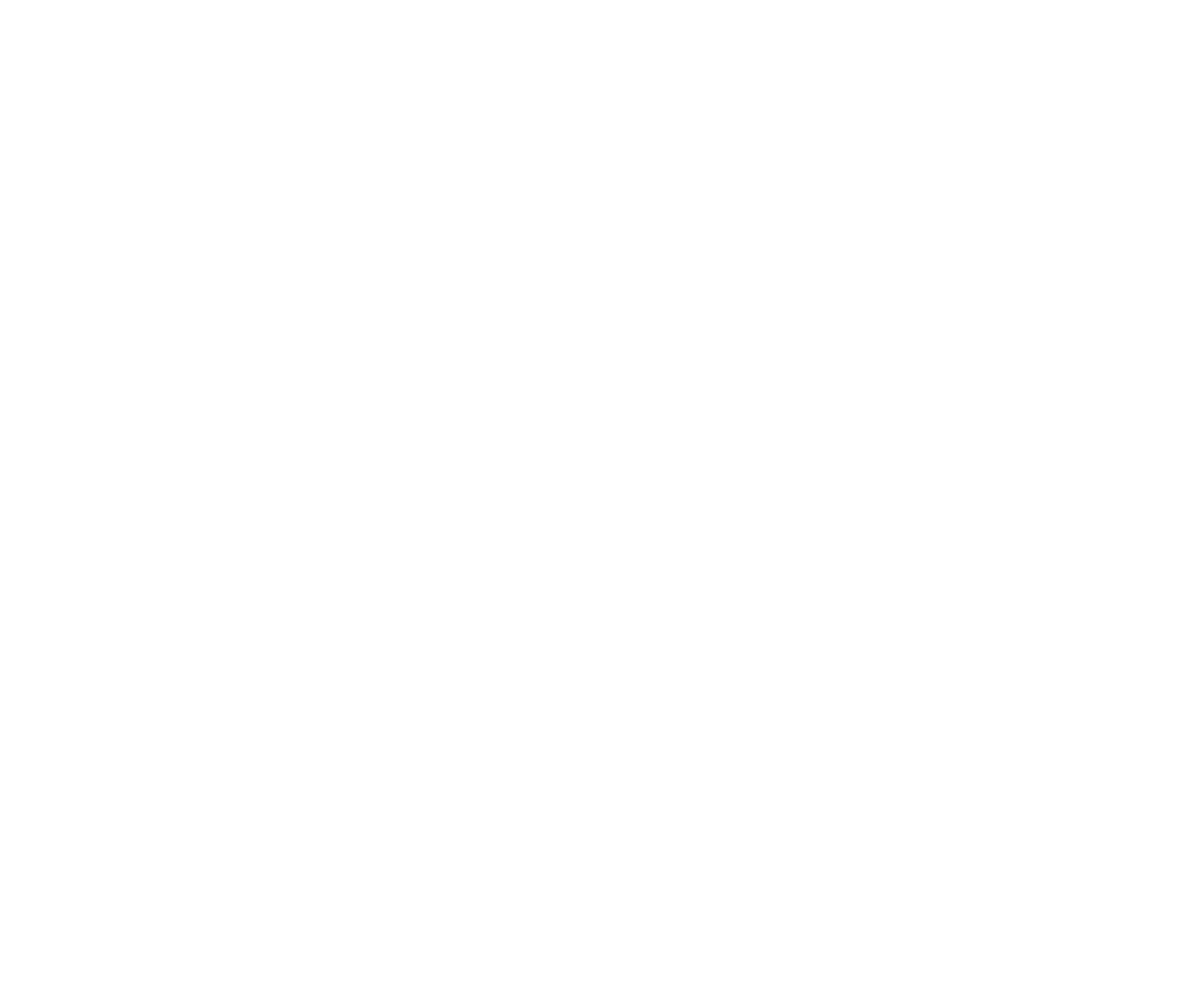
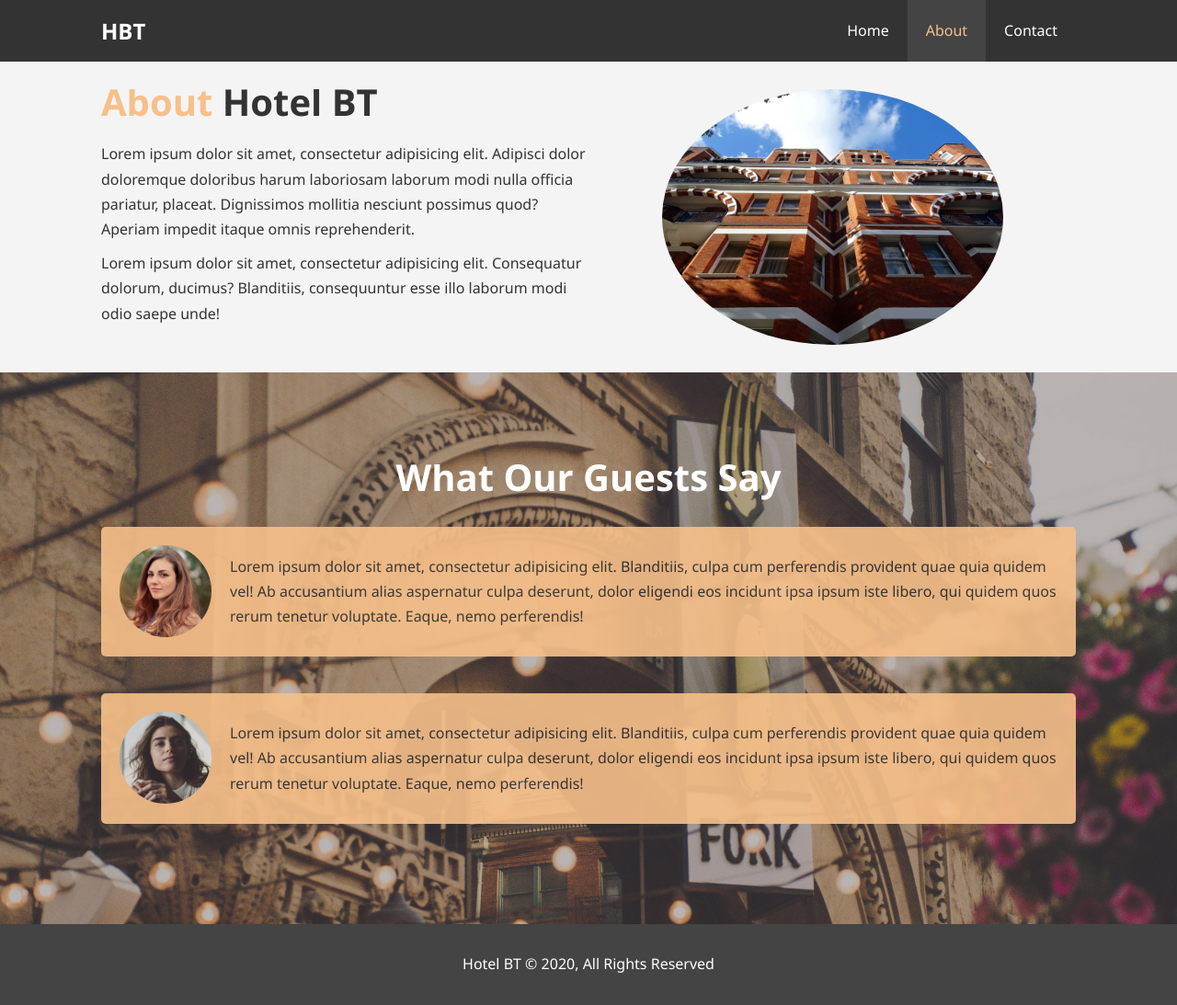
Before and after one commit to Rafael-Lopez/HTML-CSS, a plain HTML site: page Hotel Website/about.html in a window 1280 px wide. Shown: the whole page at 92% size. Before the commit the page ends 800 px from the top, so only its background shows below. Drawn offline with Linux system fonts and the light colour scheme.

Commit message:
Hotel Website: About Page (Last one was 'Features & Footer')

```diff
--- a/Hotel Website/about.html
+++ b/Hotel Website/about.html
@@ -1,10 +1,53 @@
 <!DOCTYPE html>
 <html lang="en">
-<head>
-    <meta charset="UTF-8">
-    <title>Title</title>
-</head>
-<body>
-
-</body>
+    <head>
+        <meta charset="UTF-8">
+        <meta name="description" content="Welcome to the most extraordinary hotel in Boston">
+        <meta name="keywords" content="hotel, boston hotel, new england hotel">
+        <link rel="stylesheet" href="css/style.css">
+        <title>Hotel BT | About</title>
+    </head>
+    <body>
+    <header>
+        <nav id="navbar">
+            <div class="container">
+                <h1 class="logo"><a href="index.html">HBT</a></h1>
+                <ul>
+                    <li><a href="index.html">Home</a></li>
+                    <li><a class="current" href="about.html">About</a></li>
+                    <li><a href="contact.html">Contact</a></li>
+                </ul>
+            </div>
+        </nav>
+    </header>
+    <section id="about-info" class="bg-light py-3">
+        <div class="container">
+            <div class="info-left">
+                <h1 class="l-heading"><span class="text-primary">About</span> Hotel BT</h1>
+                <p>Lorem ipsum dolor sit amet, consectetur adipisicing elit. Adipisci dolor doloremque doloribus harum laboriosam laborum modi nulla officia pariatur, placeat. Dignissimos mollitia nesciunt possimus quod? Aperiam impedit itaque omnis reprehenderit.</p>
+                <p>Lorem ipsum dolor sit amet, consectetur adipisicing elit. Consequatur dolorum, ducimus? Blanditiis, consequuntur esse illo laborum modi odio saepe unde!</p>
+            </div>
+            <div class="info-right">
+                <img src="./img/photo-2.jpg" alt="hotel">
+            </div>
+        </div>
+    </section>
+    <div class="clr"></div>
+    <section id="testimonials" class="py-3">
+       <div class="container">
+           <h2 class="l-heading">What Our Guests Say</h2>
+           <div class="testimonial bg-primary">
+               <img src="./img/person-1.jpg" alt="Samantha">
+               <p>Lorem ipsum dolor sit amet, consectetur adipisicing elit. Blanditiis, culpa cum perferendis provident quae quia quidem vel! Ab accusantium alias aspernatur culpa deserunt, dolor eligendi eos incidunt ipsa ipsum iste libero, qui quidem quos rerum tenetur voluptate. Eaque, nemo perferendis!</p>
+           </div>
+           <div class="testimonial bg-primary">
+               <img src="./img/person-2.jpg" alt="Jen">
+               <p>Lorem ipsum dolor sit amet, consectetur adipisicing elit. Blanditiis, culpa cum perferendis provident quae quia quidem vel! Ab accusantium alias aspernatur culpa deserunt, dolor eligendi eos incidunt ipsa ipsum iste libero, qui quidem quos rerum tenetur voluptate. Eaque, nemo perferendis!</p>
+           </div>
+       </div>
+    </section>
+    <footer id="main-footer">
+        <p>Hotel BT &copy; 2020, All Rights Reserved</p>
+    </footer>
+    </body>
 </html>
--- a/Hotel Website/css/style.css
+++ b/Hotel Website/css/style.css
@@ -77,6 +77,23 @@ p {
 
 .clr {
     clear: both;
+}
+
+.l-heading {
+    font-size: 40px;
+}
+
+/* Padding */
+.py-1 {
+    padding: 10px 0;
+}
+
+.py-2 {
+    padding: 20px 0;
+}
+
+.py-3 {
+    padding: 30px 0;
 }
 
 /* Nav Bar */
@@ -176,6 +193,53 @@ p {
     margin-bottom: 10px;
 }
 
+/* About Info */
+#about-info .info-right {
+    float: right;
+    width: 50%;
+    min-height: 100%;
+}
+
+#about-info .info-right img {
+    display: block;
+    margin: auto;
+    width: 70%;
+    border-radius: 50%;
+}
+
+#about-info .info-left {
+    float: left;
+    width: 50%;
+    min-height: 100%;
+}
+
+/* Testimonials */
+#testimonials {
+    height: 600px;
+    background: url("../img/test-bg.jpg") no-repeat center center/cover;
+    padding-top: 100px;
+}
+
+#testimonials h2 {
+    color: #fff;
+    text-align: center;
+    padding-bottom: 40px;
+}
+
+#testimonials .testimonial {
+    padding: 20px;
+    margin-bottom: 40px;
+    border-radius: 5px;
+    opacity: 0.9;
+}
+
+#testimonials .testimonial img {
+    width: 100px;
+    float: left;
+    margin-right: 20px;
+    border-radius: 50%;
+}
+
 /* Footer */
 #main-footer {
     text-align: center;
```
